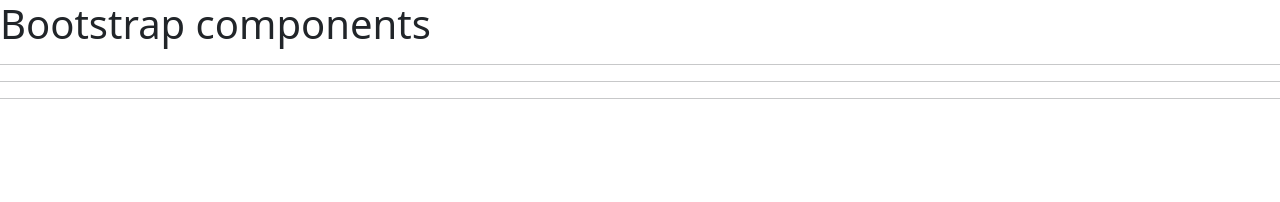
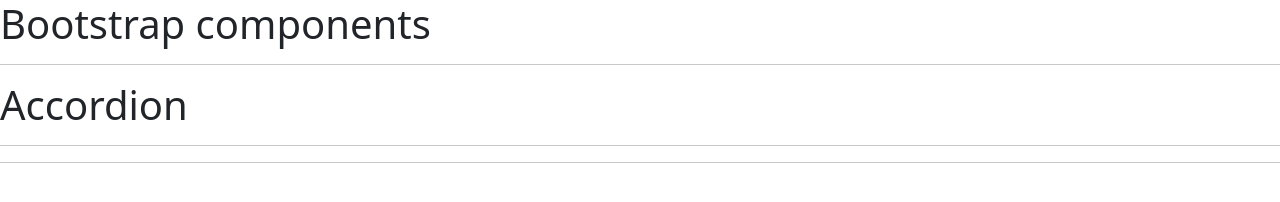
Before and after one commit to MUCSCI121/24-bootstrap-introduction-bnolanhussle, a plain HTML site: page index.html in a window 1280 px wide. Drawn offline with nearby package versions, Linux system fonts and the light colour scheme.

Commit message:
Apr 15, 2024, 9:25 PM

```diff
--- a/index.html
+++ b/index.html
@@ -16,7 +16,8 @@
 
     <div>
       <hr />
-      <h1></h1>
+      <h1>Accordion</h1>
+
     </div>
     <div>
       <hr />
```
